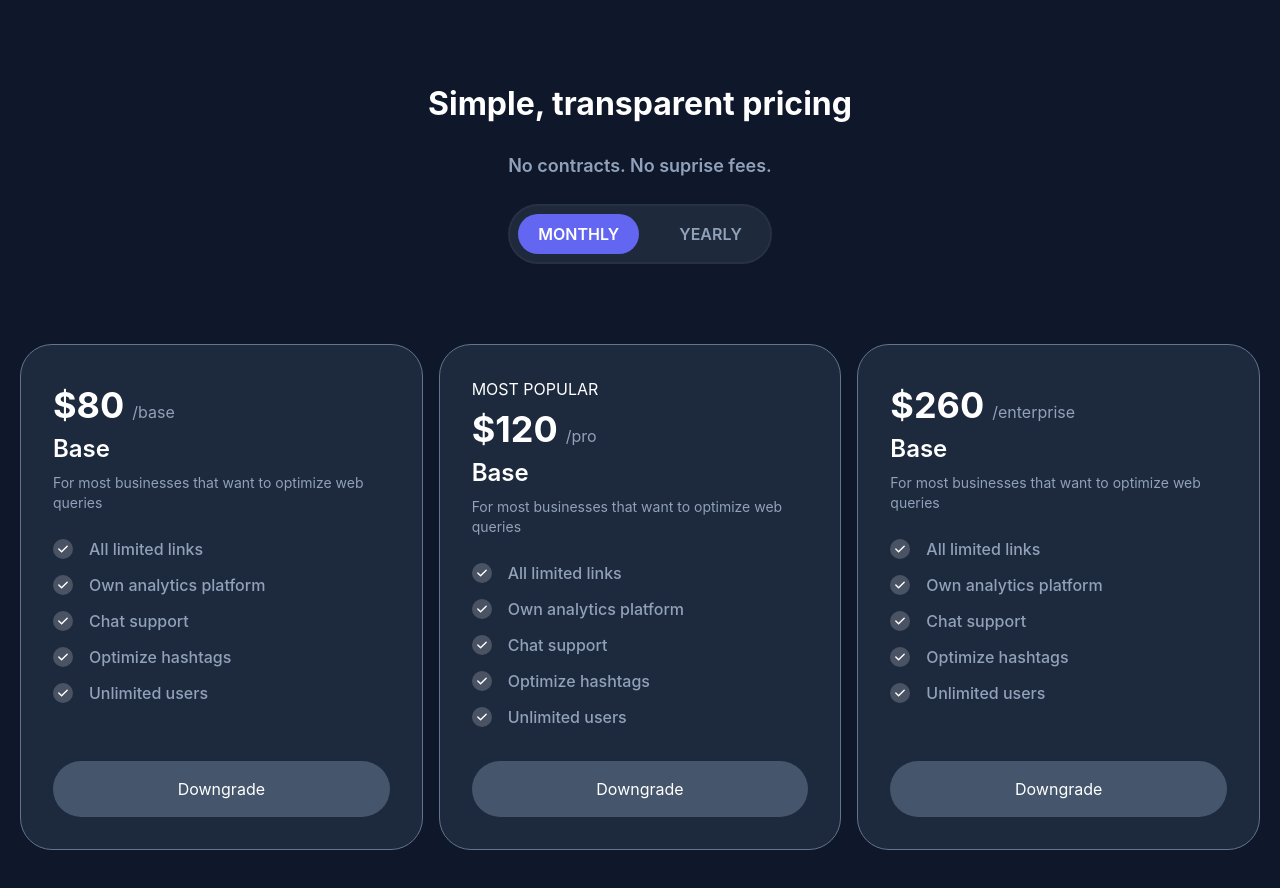
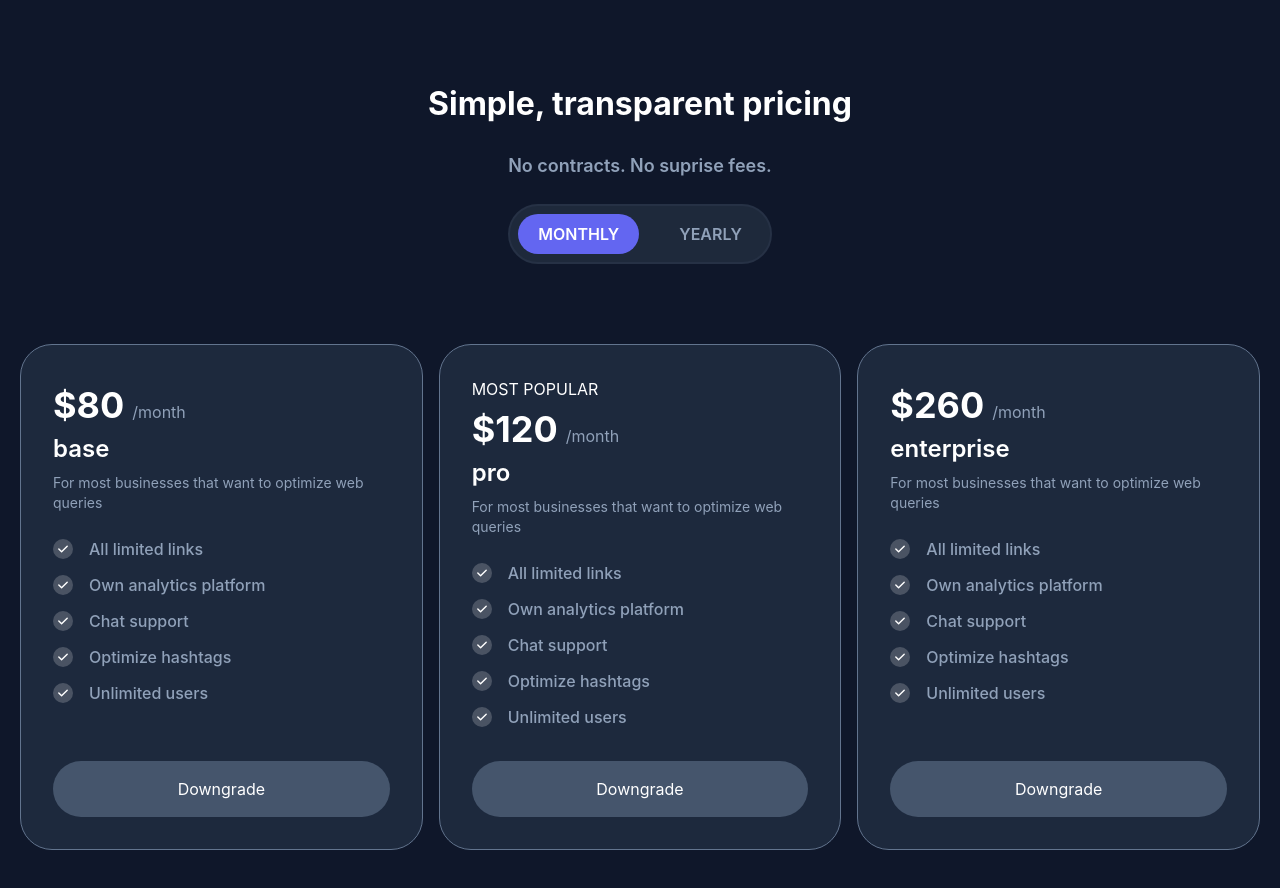
Before and after one commit to ManishNewa/ReactApp, a React (Vite) app: page / in a window 1280 px wide. Shown: the top 888 px of the page. Built offline with nearby package versions, Linux system fonts and the light colour scheme.

Commit message:
fix type not correctly placed, reverted /month

```diff
--- a/src/components/cards/PricingCard.jsx
+++ b/src/components/cards/PricingCard.jsx
@@ -6,9 +6,9 @@ export default function PricingCard({ features, type, amount, isPopular }) {
             <div className="price mb-2">
                 <div className="flex items-baseline gap-2 my-2">
                     <h1 className="text-white font-bold text-4xl">{amount}</h1>
-                    <span className="text-slate-400">/{type}</span>
+                    <span className="text-slate-400">/month</span>
                 </div>
-                <div className="text-2xl font-semibold">Base</div>
+                <div className="text-2xl font-semibold">{type}</div>
             </div>
             <p className="text-slate-400 text-sm mb-6">
                 For most businesses that want to optimize web queries
```
